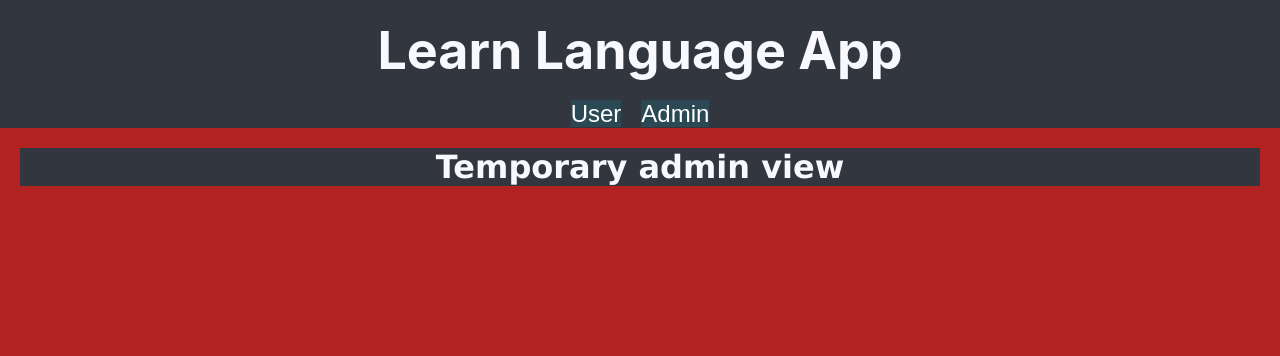
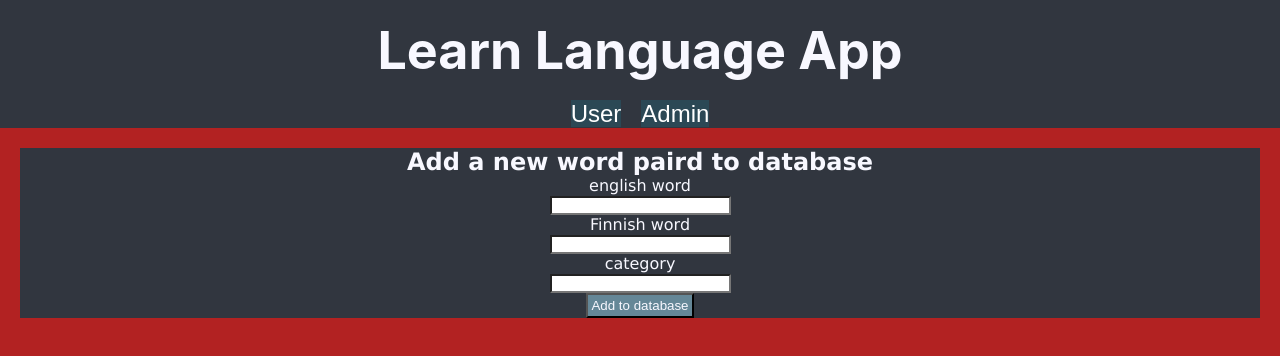
Before and after one commit to MikaKivennena/language-app, a React (Create React App) app in the folder frontend/: page /admin in a window 1280 px wide. Shown: the top 356 px of the page. Built offline with nearby package versions, Linux system fonts and the light colour scheme.

Commit message:
Add basic funtionality to add new words to database

```diff
--- a/frontend/src/AdminView.js
+++ b/frontend/src/AdminView.js
@@ -1,11 +1,54 @@
+import { useState } from "react";
+
 function AdminView() {
 
+    const [englishWord, setEnglishWord] = useState('');
+    const [finnishWord, setFinnishWord] = useState('');
+    const [category, setCategory] = useState('');
 
-    return(
-        <div className="adminview">
-            <h1>Temporary admin view</h1>
-        </div>
-    )
+    const handleSubmit = (e) => {
+      e.preventDefault();
+      const task = {englishWord, finnishWord, category };
+
+      fetch('http://localhost:3010/vocabulary', {
+        method: 'POST',
+        headers: { "Content-Type": "application/json" },
+        body: JSON.stringify(task)
+      },window.location.reload(false))
+    }
+
+    return (
+      <div className="adminview">
+        <h2>Add a new word paird to database</h2>
+        <form onSubmit={handleSubmit}>
+          <label>english word</label><br/>
+          <input
+            type="text"
+            required
+            value={englishWord}
+            onChange={(e) => setEnglishWord(e.target.value)}
+          />
+          <br/>
+          <label>Finnish word</label><br/>
+          <input
+            type="text"
+            required
+            value={finnishWord}
+            onChange={(e) => setFinnishWord(e.target.value)}
+          />
+          <br/>
+          <label>category</label><br/>
+          <input
+            type="text"
+            required
+            value={category}
+            onChange={(e) => setCategory(e.target.value)}
+          />
+          <br/>
+          <button className="addButton" >Add to database</button>
+        </form>
+      </div>
+    );
 }
 
 export default AdminView;
```
